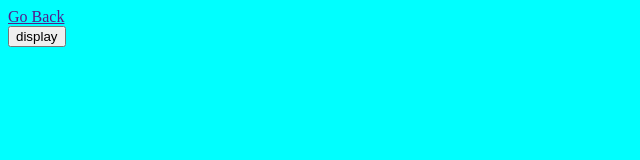
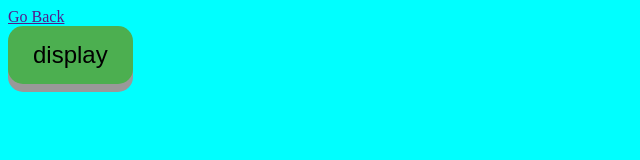
Before and after one commit to chinniNeelamaiah/didital_clock, a plain HTML site: page index.html in a window 1280 px wide. Shown: the whole page, without its empty margins (0-640 px from the left). Drawn offline with Linux system fonts and the light colour scheme.

Commit message:
changed code

```diff
--- a/index.html
+++ b/index.html
@@ -4,7 +4,7 @@
     <meta charset="UTF-8">
     <meta name="viewport" content="width=device-width, initial-scale=1.0">
     <title>Document</title>
-    <link rel="stylesheet" href="design1.css">
+    <link rel="stylesheet" href="style.css">
     <script>
          function display()
         {
```
